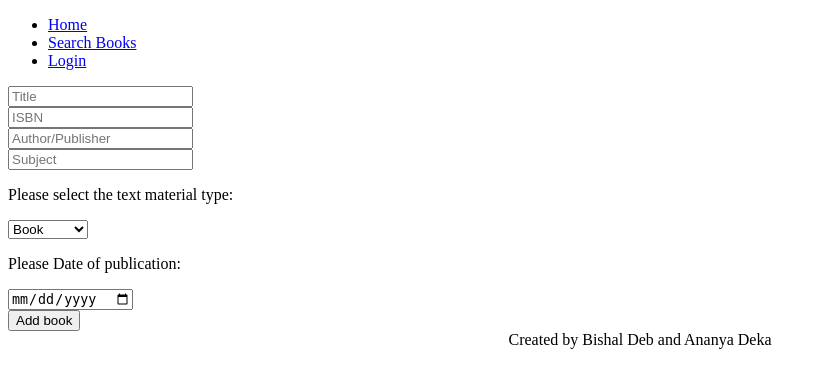
After one commit to itsbgold/LibraryManagementSystem, a PHP site: page /addbooks.php in a window 1280 px wide. The commit adds this page. Shown: the top 388 px of the page, without its empty margins (0-826 px from the left). Run offline with PHP 8.4, Linux system fonts and the light colour scheme.

Commit message:
Add books feature added.

```diff
--- /dev/null
+++ b/addbooks.php
@@ -0,0 +1,41 @@
+<?php
+require "header.php";
+?>
+<main>
+    <form action="includes/addbooks.inc.php" method="post">
+        <?php
+        if (isset($_GET['error'])) {
+            if ($_GET['error'] == "emptyfields") {
+                echo "<p>Empty Fields!</p>";
+            } elseif ($_GET['error'] == "sqlerror") {
+                echo "<p>Internal error! Please Try Again!!</p>";
+            } elseif ($_GET['error'] == "emptydates") {
+                echo "<p>Date not inserted!</p>";
+            } elseif ($_GET['error'] == "isbnexists") {
+                echo "<p>Book with same ISBN exists!</p>";
+            }
+        } ?>
+        <input type="text" name="title" placeholder="Title"><br>
+        <input type="text" name="isbn" placeholder="ISBN"><br>
+        <input type="text" name="author" placeholder="Author/Publisher"><br>
+        <input type="text" name="subject" placeholder="Subject"><br>
+        <p>Please select the text material type:</p>
+        <select name="type">
+            <option value="book"> Book</option>
+            <option value="journal"> Journal</option>
+            <option value="magazine"> Magazine</option>
+        </select><br>
+        <!-- <p>Please select the subject:</p>
+        <select name="type">
+            <option value="book"> Book</option>
+            <option value="journal"> Journal</option>
+            <option value="magazine"> Magazine</option>
+        </select><br> -->
+        <p>Please Date of publication:</p>
+        <input type="date" name="dop"><br>
+        <button type="submit" name="addbooks">Add book</button>
+    </form>
+</main>
+<?php
+require "footer.php";
+?>
--- a/header.php
+++ b/header.php
@@ -23,7 +23,7 @@ session_start();
                 if (isset($_SESSION["user_id"])) {
                     if ($_SESSION["role"] == "admin") {
                         echo '
-                        <li><a href="#">Add Books</a></li>
+                        <li><a href="addbooks.php">Add Books</a></li>
                         <li><a href="register.php">Add a member</a></li>
                         ';
                     }
```
Also changed, not shown: includes/addbooks.inc.php (added, +54 -0 lines).
